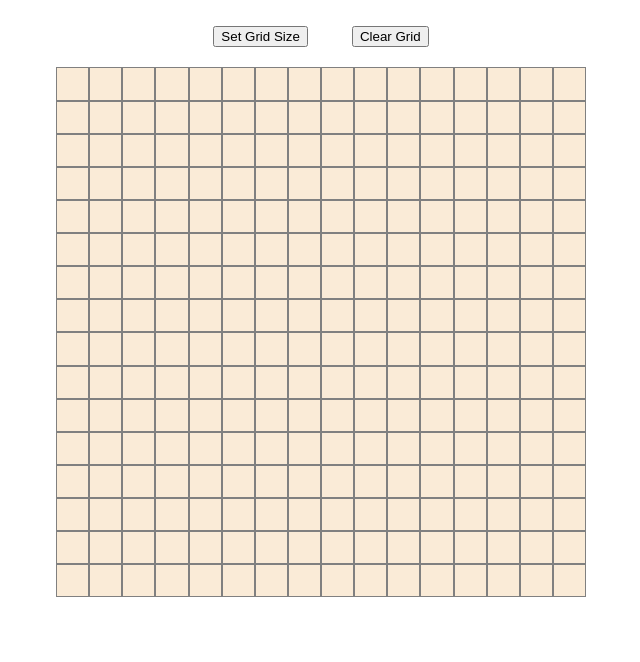
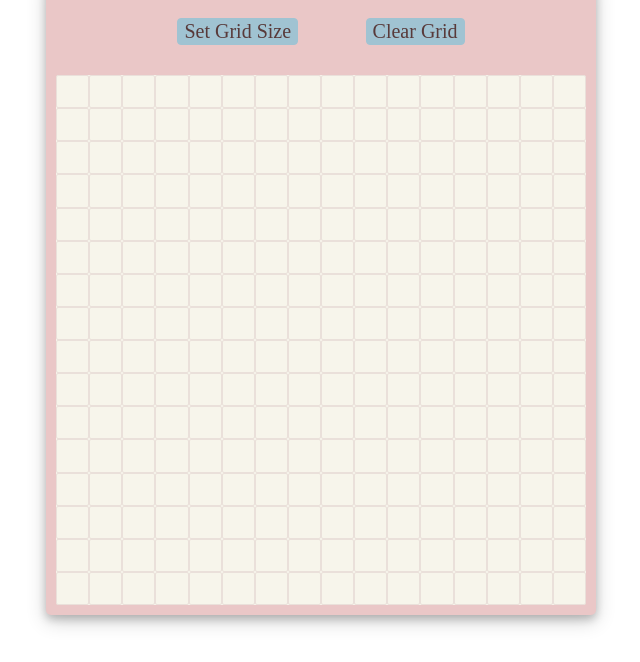
Before and after one commit to danicaad/sketchpad, a plain HTML site: page index.html in a window 1280 px wide. Shown: the part 138-800 px from the top of the page, without its empty margins (319-959 px from the left). Drawn offline with Linux system fonts and the light colour scheme; a web font is replaced by a local one.

Commit message:
Modify CSS colors and font

```diff
--- a/index.html
+++ b/index.html
@@ -3,15 +3,18 @@
     <head>
         <meta charset="utf-8" />
         <title>My Sketchpad</title>
+        <link rel="stylesheet" href="https://fonts.googleapis.com/css?family=Saira+Stencil+One" />
         <link rel="stylesheet" href="styles.css" />
         <script src="js-file.js" defer></script>
     </head>
     <body>
         <h1 id="title">Grid Sketch</h1>
-        <div class="button-row">
-            <button id="input">Set Grid Size</button>
-            <button id="clear">Clear Grid</button>
+        <div id="main-container">
+            <div class="button-row">
+                <button id="input">Set Grid Size</button>
+                <button id="clear">Clear Grid</button>
+            </div>
+            <div id="container"></div>
         </div>
-        <div id="container"></div>
     </body>
 </html>
--- a/styles.css
+++ b/styles.css
@@ -1,5 +1,6 @@
 * {
     box-sizing: border-box;
+    font-family: "Saira Stencil One";
 }
 
 body {
@@ -9,13 +10,27 @@ body {
     align-items: center;
     margin: 0;
     min-height: 100vh;
+    text-shadow: 4px 4px 4px #d4cece;
+    font-size: 30px;
 }
 
 #title {
-    color: #100633c4;
+    margin: 0;
+    color: #9E7676;
+}
+
+#main-container {
+display: flex;
+flex-flow: column wrap;
+align-items: center;
+background-color: #EAC7C7;
+padding: 10px;
+border-radius: 5px;
+box-shadow: 0 4px 8px 0 rgba(0, 0, 0, 0.2), 0 6px 20px 0 rgba(0, 0, 0, 0.19);
 }
 
 #container {
+
     margin-top: 200px 0px 200px 0px;
     display: flex;
     min-width: 530px;
@@ -23,17 +38,19 @@ body {
     flex-flow: row wrap;
     justify-content: center;
     align-items: center;
-    background-color: antiquewhite;
+    background-color: #F7F5EB;
+    border-radius: 3px;
 }
 
 .box {
-    border: 1px solid gray;
-    background-color: antiquewhite;
+    border: 1px solid #EAE0DA;
+    background-color: #F7F5EB;
+    border-radius: 2px;
 
 }
 
 .hovered {
-    background-color: #100633c4;
+    background-color: #A0C3D2;
 }
 
 #reset {
@@ -42,5 +59,15 @@ body {
 }
 
 button {
-    margin: 20px;
+    background-color: #A0C3D2;
+    color: #583a3a;
+    border-radius: 4px;
+    border: 1px solid #A0C3D2;
+    margin: 30px;
+    font-size: 20px;
 }
+
+button:hover {
+    background-color: #e7f2f7;
+    color: #9E7676;
+}
```
